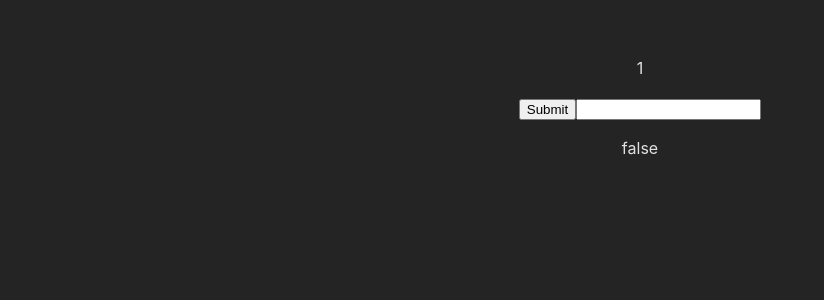
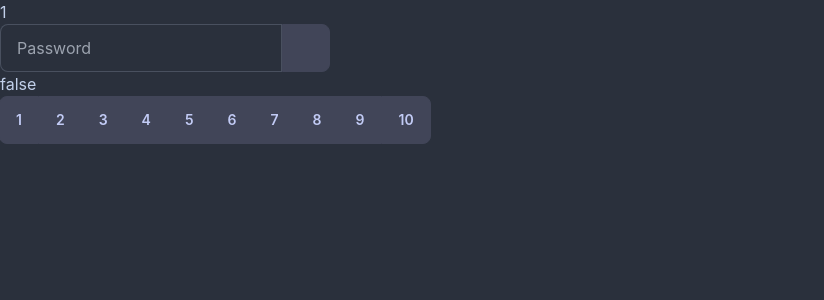
Before and after one commit to banana-slugg/spaghetti-meter, a Preact app: page / in a window 1280 px wide. Shown: the top 300 px of the page, without its empty margins (0-824 px from the left). Built offline with nearby package versions, Linux system fonts and the light colour scheme; no server answers.

Commit message:
added tailwind and daisyUI

```diff
--- a/package.json
+++ b/package.json
@@ -9,10 +9,15 @@
     "preview": "vite preview"
   },
   "dependencies": {
+    "daisyui": "^2.31.0",
     "preact": "^10.10.6"
   },
   "devDependencies": {
     "@preact/preset-vite": "^2.3.0",
+    "@tailwindcss/typography": "^0.5.7",
+    "autoprefixer": "^10.4.12",
+    "postcss": "^8.4.16",
+    "tailwindcss": "^3.1.8",
     "typescript": "^4.6.4",
     "vite": "^3.1.0"
   }
--- /dev/null
+++ b/postcss.config.cjs
@@ -0,0 +1,6 @@
+module.exports = {
+  plugins: {
+    tailwindcss: {},
+    autoprefixer: {},
+  },
+}
--- a/src/app.css
+++ /dev/null
@@ -1,25 +0,0 @@
-#app {
-  max-width: 1280px;
-  margin: 0 auto;
-  padding: 2rem;
-  text-align: center;
-}
-
-.logo {
-  height: 6em;
-  padding: 1.5em;
-}
-.logo:hover {
-  filter: drop-shadow(0 0 2em #646cffaa);
-}
-.logo.preact:hover {
-  filter: drop-shadow(0 0 2em #673ab8aa);
-}
-
-.card {
-  padding: 2em;
-}
-
-.read-the-docs {
-  color: #888;
-}
--- a/src/app.tsx
+++ b/src/app.tsx
@@ -1,5 +1,5 @@
 import { useState, useEffect } from "preact/hooks";
-import "./app.css";
+import Controller from "./controller";
 
 export function App() {
     const REST_ADDR = "https://spagapi.crimsin.net";
@@ -50,19 +50,23 @@ export function App() {
         <>
             <div>
                 <p>{level}</p>
-                <form onSubmit={submitHandler}>
-                    <button type="submit" name="submit">
-                        Submit
-                    </button>
+
+                <form className="form-control" onSubmit={submitHandler}>
+                    <div className="input-group">
                         <input
                             type="password"
                             name="password"
                             id="password"
                             onChange={inputHandler}
                             onInput={inputHandler}
+                            placeholder="Password"
+                            className="input input-bordered"
                         />
+                        <button className="btn btn-square" type="submit" name="submit"></button>
+                    </div>
+                </form>
                 <p>{isLoggedIn ? "true" : "false"}</p>
-                </form>
+                <Controller password={password} url={REST_ADDR} />
             </div>
         </>
     );
--- /dev/null
+++ b/src/controller.tsx
@@ -0,0 +1,37 @@
+type ControllerProps = {
+    password: string;
+    url: string;
+};
+
+export default function Controller({ password, url }: ControllerProps) {
+    function post(level: number) {
+        fetch(url, {
+            method: "POST",
+            headers: {
+                Authorization: "Basic " + btoa("Spagett:" + password),
+                "Content-type": "application/json",
+            },
+            body: `{
+                "level": ${level}
+               }`,
+        });
+    }
+
+    return (
+        <div className="btn-group">
+            {Array.from(Array(10), (e, i) => {
+                return (
+                    <button
+                        className="btn"
+                        key={i}
+                        onClick={() => {
+                            post(i + 1);
+                        }}
+                    >
+                        {i + 1}
+                    </button>
+                );
+            })}
+        </div>
+    );
+}
--- a/src/index.css
+++ b/src/index.css
@@ -1,13 +1,9 @@
+@tailwind base;
+@tailwind components;
+@tailwind utilities;
+
 :root {
     font-family: Inter, Avenir, Helvetica, Arial, sans-serif;
-    font-size: 16px;
-    line-height: 24px;
-    font-weight: 400;
-
-    color-scheme: light dark;
-    color: rgba(255, 255, 255, 0.87);
-    background-color: #242424;
-
     font-synthesis: none;
     text-rendering: optimizeLegibility;
     -webkit-font-smoothing: antialiased;
--- /dev/null
+++ b/tailwind.config.cjs
@@ -0,0 +1,26 @@
+/** @type {import('tailwindcss').Config} */
+module.exports = {
+    content: ["./index.html", "./src/**/*.{js,ts,jsx,tsx}"],
+    theme: {
+        extend: {},
+    },
+    plugins: [require("@tailwindcss/typography"), require("daisyui")],
+
+    daisyui: {
+        themes: [
+            {
+                mytheme: {
+                    primary: "#66CC8A",
+                    secondary: "#377CFB",
+                    accent: "#EA5234",
+                    neutral: "#414558",
+                    "base-100": "#2A303C",
+                    info: "#3ABFF8",
+                    success: "#36D399",
+                    warning: "#FBBD23",
+                    error: "#F87272",
+                },
+            },
+        ],
+    },
+};
```
Also changed, not shown: 1 other file (tests, documents, lock files or other folders). Lines whose indentation alone changed are shown as unchanged.
